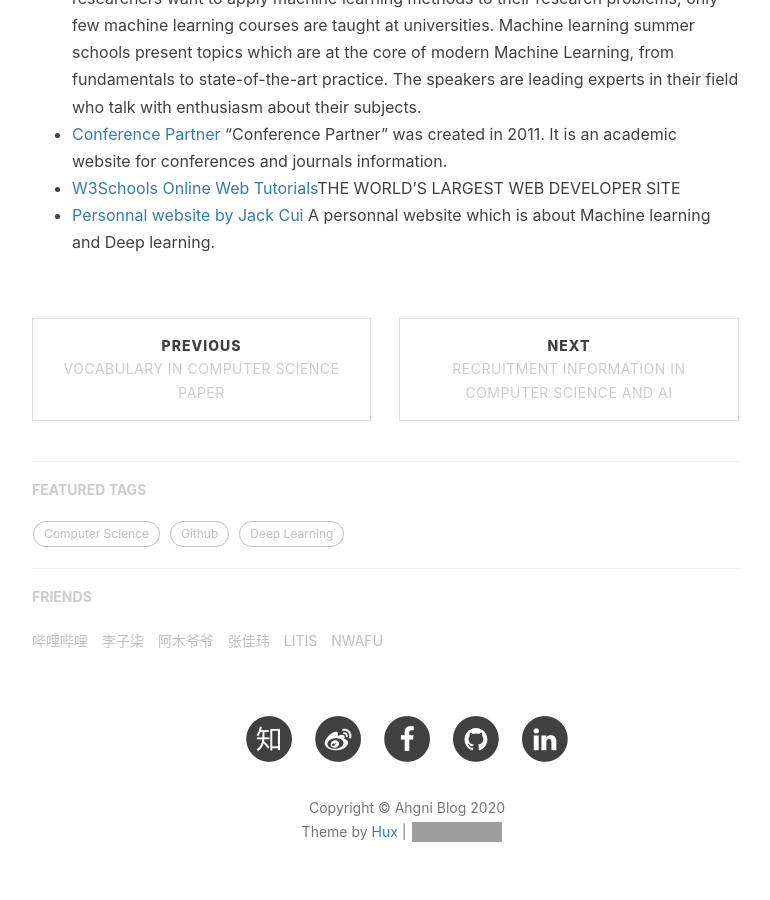
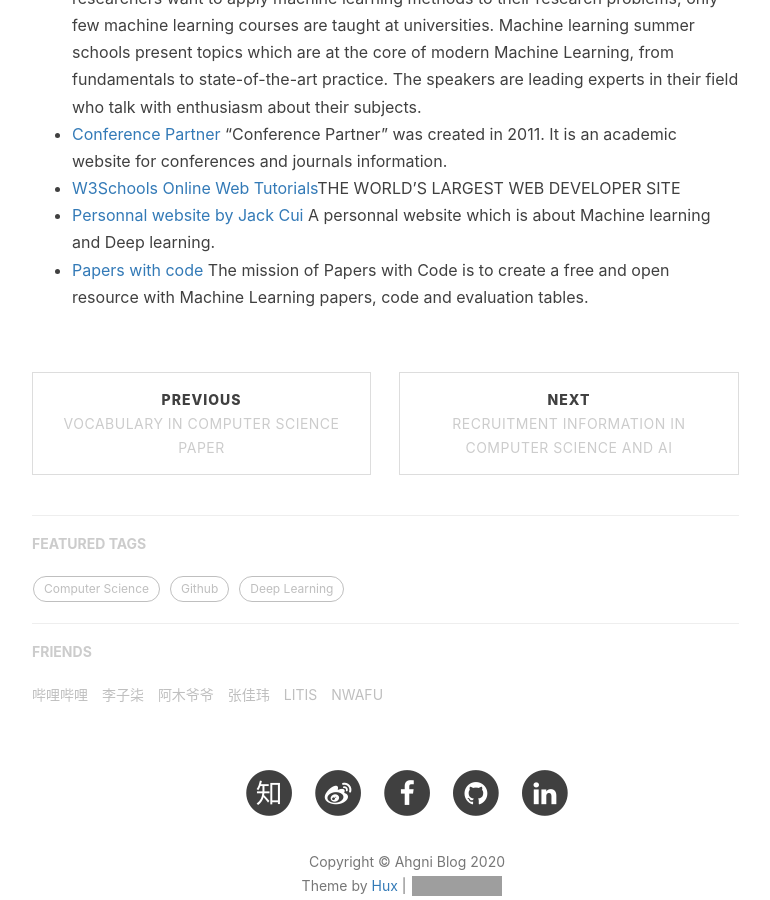
Before and after one commit to jizhang02/jizhang02.github.io, a Jekyll site: the page built from _posts/2020-02-24-resources.markdown, in a window 1280 px wide and 900 px high, scrolled down 1750 px. Shown: the whole window, without its empty margins (233-1003 px from the left). Built offline with Jekyll 4.4.1, drawn with Linux system fonts in a browser that asks for light colours; nearby versions of some CDN libraries; comment, search, counter and statistics services are not loaded; grey boxes are pictures that could not be loaded.

Commit message:
Update 2020-02-24-resources.markdown

```diff
--- a/_posts/2020-02-24-resources.markdown
+++ b/_posts/2020-02-24-resources.markdown
@@ -45,3 +45,4 @@ The machine learning summer school series was started in 2002 with the motivatio
 * [Conference Partner](https://www.myhuiban.com/) "Conference Partner" was created in 2011. It is an academic website for conferences and journals information.
 * [W3Schools Online Web Tutorials](https://www.w3schools.com/)THE WORLD'S LARGEST WEB DEVELOPER SITE
 * [Personnal website by Jack Cui](https://cuijiahua.com/) A personnal website which is about Machine learning and Deep learning.
+* [Papers with code](https://paperswithcode.com/) The mission of Papers with Code is to create a free and open resource with Machine Learning papers, code and evaluation tables.
```
